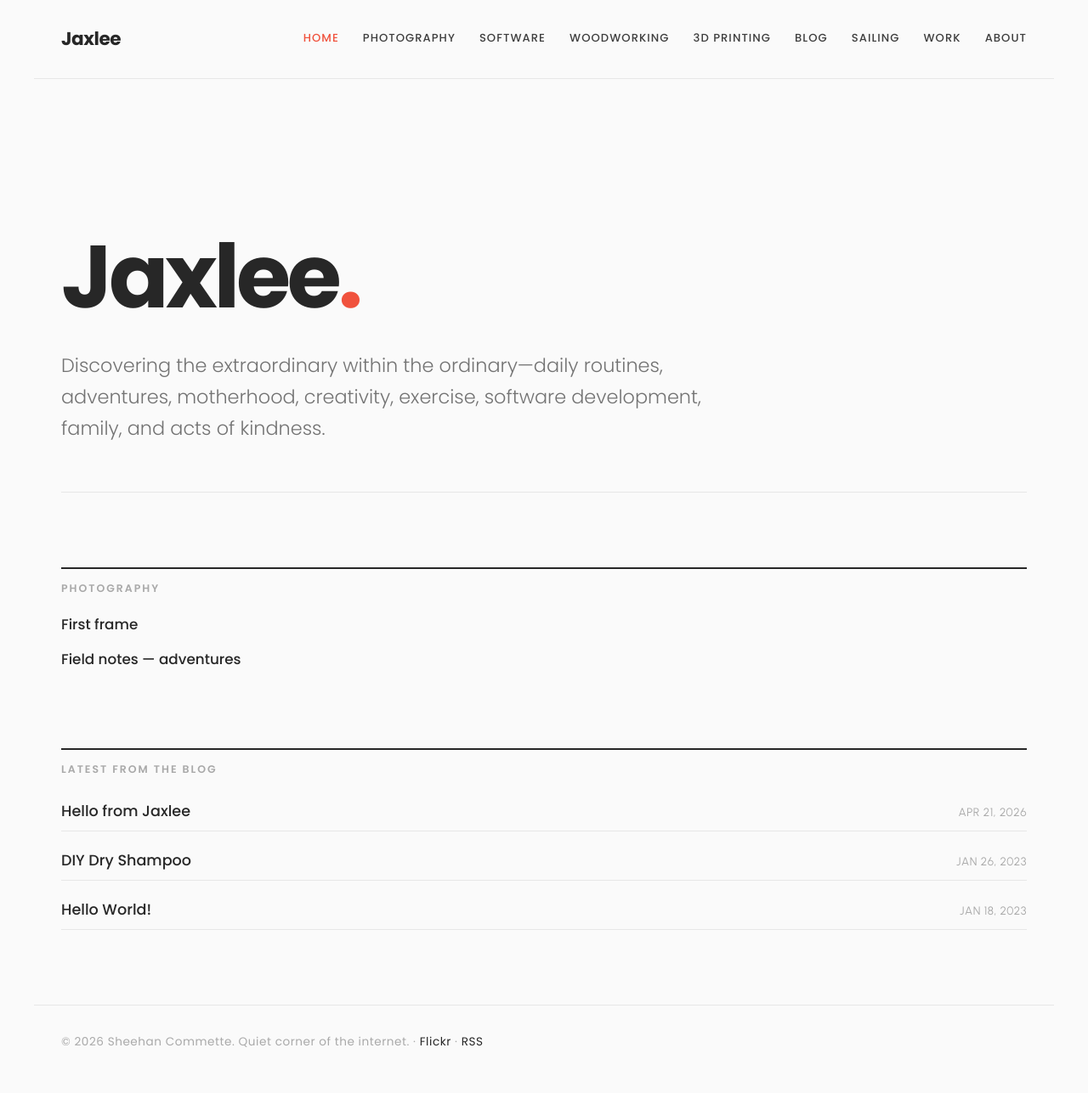
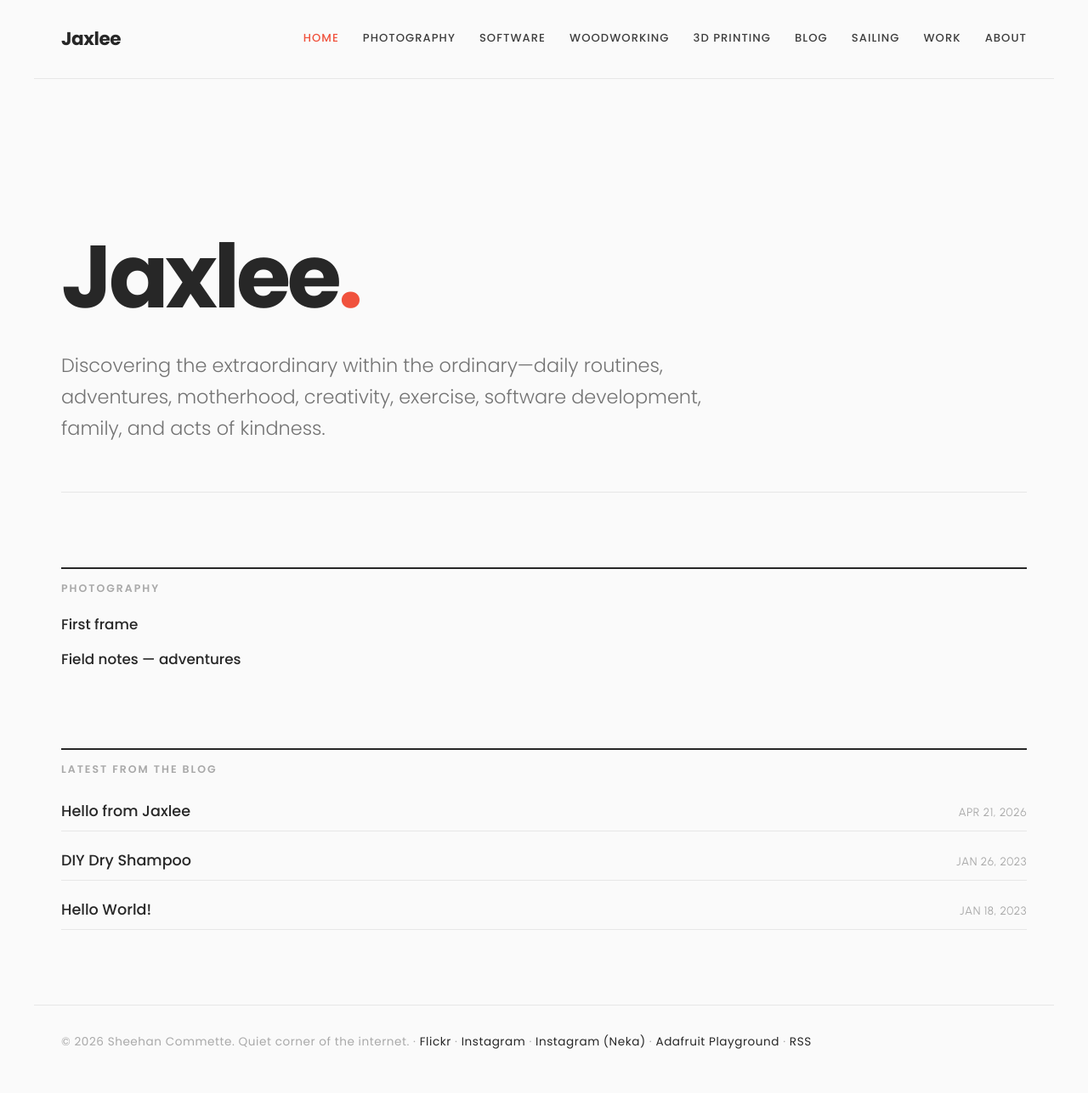
Before and after one commit to jaxlee-digital/jaxlee, a Jekyll site: the page built from index.md, in a window 1280 px wide. Shown: the whole page at 85% size. Built offline with Jekyll 4.4.1, drawn with Linux system fonts in a browser that asks for light colours; some of the changed lines change nothing that is shown.

Commit message:
Add social footer links: Instagram (jaxleedigital, neka_pup), Adafruit Playground

```diff
--- a/_config.yml
+++ b/_config.yml
@@ -5,8 +5,20 @@ description: >-
   sailing, and the occasional long-form piece. Dedicated to appreciating life's
   finer details and celebrating the beauty of everyday moments.
 author: Sheehan Commette
+email: ""
+
+# Social / off-site links (rendered in footer)
+social:
+  - name: Flickr
+    url: "https://www.flickr.com/people/127544400@N03/"
+  - name: Instagram
+    url: "https://www.instagram.com/jaxleedigital/"
+  - name: Instagram (Neka)
+    url: "https://www.instagram.com/neka_pup/"
+  - name: Adafruit Playground
+    url: "https://adafruit-playground.com/u/Sheehan/pages"
+# Keep the old top-level key for backward compat
 flickr: "https://www.flickr.com/people/127544400@N03/"
-email: ""
 baseurl: "/jaxlee"      # project-page subpath; set to "" if a custom domain is attached
 url: "https://jaxlee-digital.github.io"
 
--- a/_layouts/default.html
+++ b/_layouts/default.html
@@ -25,7 +25,7 @@
   <footer class="site-footer">
     <p>
       © {{ 'now' | date: "%Y" }} {{ site.author }}. Quiet corner of the internet.
-      {% if site.flickr %} &middot; <a href="{{ site.flickr }}">Flickr</a>{% endif %}
+      {% if site.social %}{% for link in site.social %} &middot; <a href="{{ link.url }}" rel="me noopener">{{ link.name }}</a>{% endfor %}{% elsif site.flickr %} &middot; <a href="{{ site.flickr }}">Flickr</a>{% endif %}
       &middot; <a href="{{ '/feed.xml' | relative_url }}">RSS</a>
     </p>
   </footer>
```
